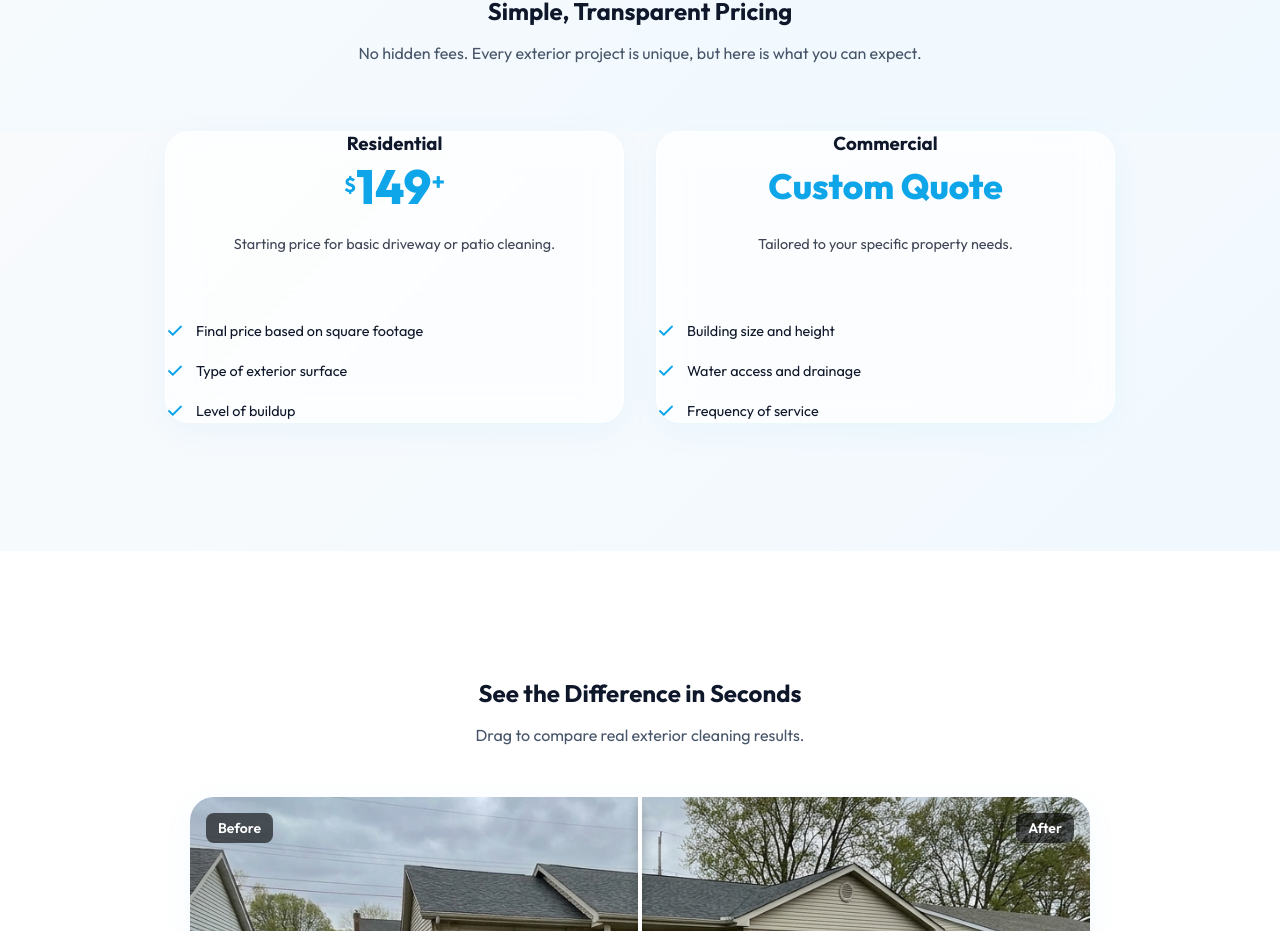
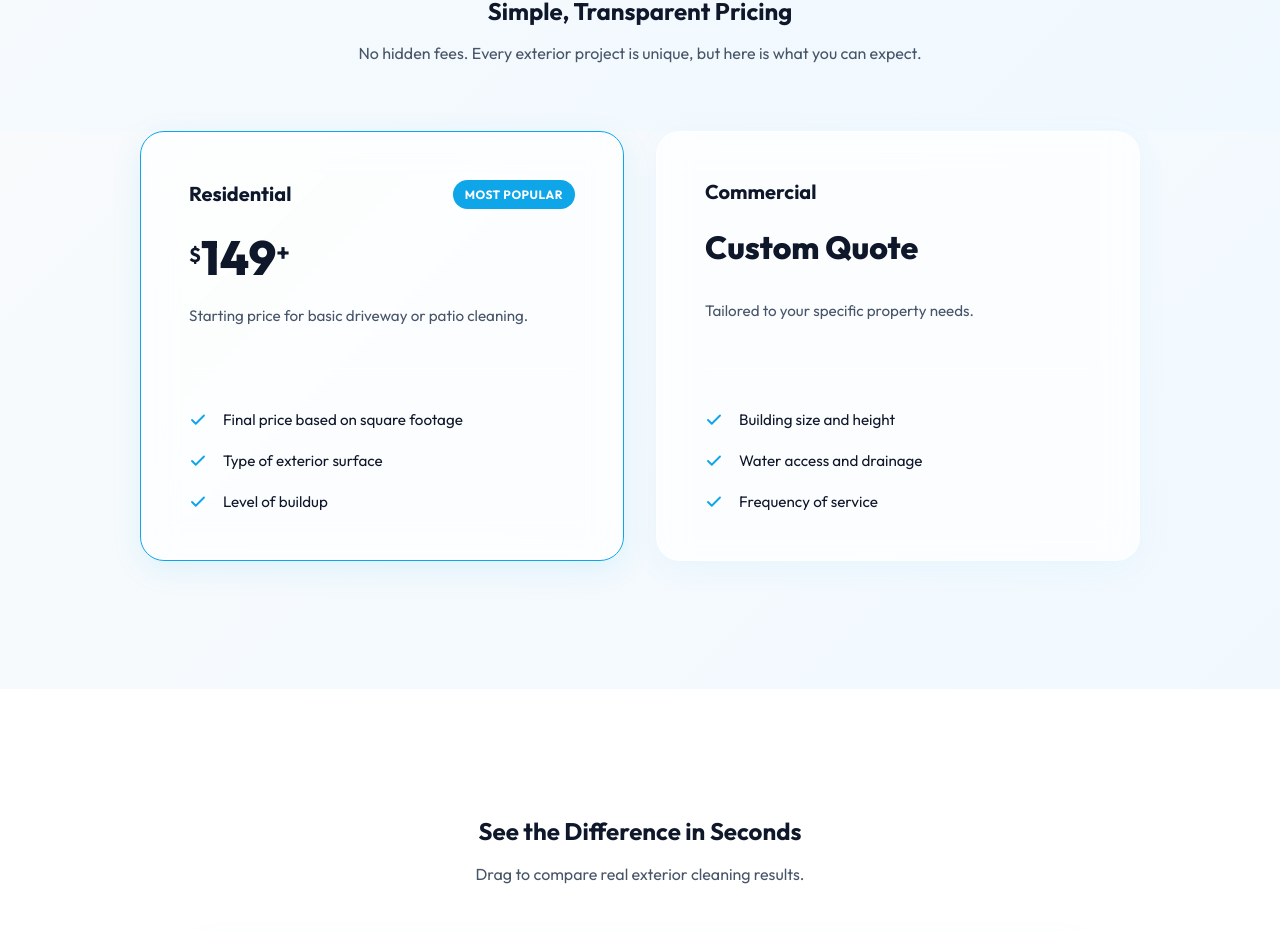
Before and after one commit to delalamamiguel-max/Power-Washing-Business, a React (Vite) app: page / in a window 1280 px wide. Shown: the part 3069-4000 px from the top of the page. Built offline with nearby package versions, Linux system fonts and the light colour scheme.

Commit message:
Left-aligned premium layout for pricing cards

```diff
--- a/src/components/sections/PricingGuide.jsx
+++ b/src/components/sections/PricingGuide.jsx
@@ -12,48 +12,61 @@ const PricingGuide = () => {
           <h2>{t('priceTitle')}</h2>
           <p>{t('priceSubtitle')}</p>
         </div>
-        <div className="grid-cards" style={{ maxWidth: '950px', margin: '0 auto' }}>
-          <GlassCard padding="3rem 3.5rem" style={{ textAlign: 'center' }}>
-            <h3 style={{ marginBottom: '0.5rem' }}>{t('priceResTitle')}</h3>
-            <div style={styles.price}>
+        <div className="grid-cards" style={{ maxWidth: '1000px', margin: '0 auto', gap: '2rem' }}>
+          {/* Residential Card */}
+          <GlassCard style={{ ...styles.card, ...styles.cardPopular }}>
+            <div style={styles.cardHeader}>
+              <h3 style={styles.cardTitle}>{t('priceResTitle')}</h3>
+              <div style={styles.badge}>Most Popular</div>
+            </div>
+
+            <div style={styles.priceContainer}>
               <span style={styles.currency}>$</span>
               <span style={styles.amount}>149</span>
               <span style={styles.plus}>+</span>
             </div>
+
             <p style={styles.subtitle}>{t('priceResDesc')}</p>
+
             <ul style={styles.factors}>
               <li style={styles.listItem}>
-                <svg width="20" height="20" viewBox="0 0 24 24" fill="none" stroke="var(--color-aqua)" strokeWidth="2.5" strokeLinecap="round" strokeLinejoin="round" style={styles.icon}><polyline points="20 6 9 17 4 12"></polyline></svg>
+                <svg width="18" height="18" viewBox="0 0 24 24" fill="none" stroke="var(--color-aqua)" strokeWidth="2.5" strokeLinecap="round" strokeLinejoin="round" style={styles.icon}><polyline points="20 6 9 17 4 12"></polyline></svg>
                 <span>{t('priceResItem1')}</span>
               </li>
               <li style={styles.listItem}>
-                <svg width="20" height="20" viewBox="0 0 24 24" fill="none" stroke="var(--color-aqua)" strokeWidth="2.5" strokeLinecap="round" strokeLinejoin="round" style={styles.icon}><polyline points="20 6 9 17 4 12"></polyline></svg>
+                <svg width="18" height="18" viewBox="0 0 24 24" fill="none" stroke="var(--color-aqua)" strokeWidth="2.5" strokeLinecap="round" strokeLinejoin="round" style={styles.icon}><polyline points="20 6 9 17 4 12"></polyline></svg>
                 <span>{t('priceResItem2')}</span>
               </li>
               <li style={styles.listItem}>
-                <svg width="20" height="20" viewBox="0 0 24 24" fill="none" stroke="var(--color-aqua)" strokeWidth="2.5" strokeLinecap="round" strokeLinejoin="round" style={styles.icon}><polyline points="20 6 9 17 4 12"></polyline></svg>
+                <svg width="18" height="18" viewBox="0 0 24 24" fill="none" stroke="var(--color-aqua)" strokeWidth="2.5" strokeLinecap="round" strokeLinejoin="round" style={styles.icon}><polyline points="20 6 9 17 4 12"></polyline></svg>
                 <span>{t('priceResItem3')}</span>
               </li>
             </ul>
           </GlassCard>
 
-          <GlassCard padding="3rem 3.5rem" style={{ textAlign: 'center' }}>
-            <h3 style={{ marginBottom: '0.5rem' }}>{t('priceComTitle')}</h3>
-            <div style={styles.price}>
-              <span style={{ fontSize: '2.2rem', fontWeight: '800', lineHeight: '1.4' }}>{t('priceComQuote')}</span>
+          {/* Commercial Card */}
+          <GlassCard style={styles.card}>
+            <div style={styles.cardHeader}>
+              <h3 style={styles.cardTitle}>{t('priceComTitle')}</h3>
             </div>
+
+            <div style={styles.priceContainer}>
+              <span style={styles.customQuoteText}>{t('priceComQuote')}</span>
+            </div>
+
             <p style={styles.subtitle}>{t('priceComDesc')}</p>
+
             <ul style={styles.factors}>
               <li style={styles.listItem}>
-                <svg width="20" height="20" viewBox="0 0 24 24" fill="none" stroke="var(--color-aqua)" strokeWidth="2.5" strokeLinecap="round" strokeLinejoin="round" style={styles.icon}><polyline points="20 6 9 17 4 12"></polyline></svg>
+                <svg width="18" height="18" viewBox="0 0 24 24" fill="none" stroke="var(--color-aqua)" strokeWidth="2.5" strokeLinecap="round" strokeLinejoin="round" style={styles.icon}><polyline points="20 6 9 17 4 12"></polyline></svg>
                 <span>{t('priceComItem1')}</span>
               </li>
               <li style={styles.listItem}>
-                <svg width="20" height="20" viewBox="0 0 24 24" fill="none" stroke="var(--color-aqua)" strokeWidth="2.5" strokeLinecap="round" strokeLinejoin="round" style={styles.icon}><polyline points="20 6 9 17 4 12"></polyline></svg>
+                <svg width="18" height="18" viewBox="0 0 24 24" fill="none" stroke="var(--color-aqua)" strokeWidth="2.5" strokeLinecap="round" strokeLinejoin="round" style={styles.icon}><polyline points="20 6 9 17 4 12"></polyline></svg>
                 <span>{t('priceComItem2')}</span>
               </li>
               <li style={styles.listItem}>
-                <svg width="20" height="20" viewBox="0 0 24 24" fill="none" stroke="var(--color-aqua)" strokeWidth="2.5" strokeLinecap="round" strokeLinejoin="round" style={styles.icon}><polyline points="20 6 9 17 4 12"></polyline></svg>
+                <svg width="18" height="18" viewBox="0 0 24 24" fill="none" stroke="var(--color-aqua)" strokeWidth="2.5" strokeLinecap="round" strokeLinejoin="round" style={styles.icon}><polyline points="20 6 9 17 4 12"></polyline></svg>
                 <span>{t('priceComItem3')}</span>
               </li>
             </ul>
@@ -65,13 +78,44 @@ const PricingGuide = () => {
 };
 
 const styles = {
-  price: {
+  card: {
+    padding: 'clamp(2rem, 5vw, 3rem)',
+    display: 'flex',
+    flexDirection: 'column',
+    textAlign: 'left',
+    height: '100%',
+  },
+  cardPopular: {
+    border: '1px solid var(--color-aqua)',
+    boxShadow: '0 8px 30px rgba(0, 175, 239, 0.1)',
+  },
+  cardHeader: {
+    display: 'flex',
+    justifyContent: 'space-between',
+    alignItems: 'center',
+    marginBottom: '1.5rem',
+  },
+  cardTitle: {
+    fontSize: '1.25rem',
+    margin: 0,
+    fontWeight: '700',
+  },
+  badge: {
+    background: 'var(--color-aqua)',
+    color: '#fff',
+    fontSize: '0.75rem',
+    fontWeight: '700',
+    padding: '0.3rem 0.75rem',
+    borderRadius: '100px',
+    textTransform: 'uppercase',
+    letterSpacing: '0.5px',
+  },
+  priceContainer: {
     display: 'flex',
     alignItems: 'flex-start',
-    justifyContent: 'center',
-    color: 'var(--color-aqua)',
+    color: 'var(--color-navy)',
     marginBottom: '1rem',
-    minHeight: '3.5rem', // Keeps both price areas vertically aligned
+    minHeight: '3.5rem',
   },
   currency: {
     fontSize: '1.25rem',
@@ -87,20 +131,22 @@ const styles = {
     fontSize: '1.5rem',
     fontWeight: '700',
   },
+  customQuoteText: {
+    fontSize: '2rem',
+    fontWeight: '800',
+    lineHeight: '1.2',
+  },
   subtitle: {
-    marginBottom: '2rem',
-    fontSize: '0.9rem',
-    color: 'var(--color-text-main)',
-    opacity: 0.8,
+    marginBottom: '2.5rem',
+    fontSize: '0.95rem',
+    color: 'var(--color-text-light)',
     lineHeight: '1.5',
-    padding: '0 0.5rem',
   },
   factors: {
     listStyle: 'none',
-    padding: '2rem 0 0 0',
-    margin: 0,
+    padding: '2.5rem 0 0 0',
+    margin: 'auto 0 0 0',
     borderTop: '1px solid var(--glass-border)',
-    textAlign: 'left',
     display: 'flex',
     flexDirection: 'column',
     gap: '1.25rem',
@@ -109,15 +155,13 @@ const styles = {
   listItem: {
     display: 'flex',
     alignItems: 'flex-start',
-    gap: '0.75rem',
-    fontSize: '0.9rem',
+    gap: '1rem',
+    fontSize: '0.95rem',
     lineHeight: '1.4',
   },
   icon: {
     flexShrink: 0,
-    marginTop: '1px',
-    width: '18px',
-    height: '18px',
+    marginTop: '2px',
   }
 };
 
```
